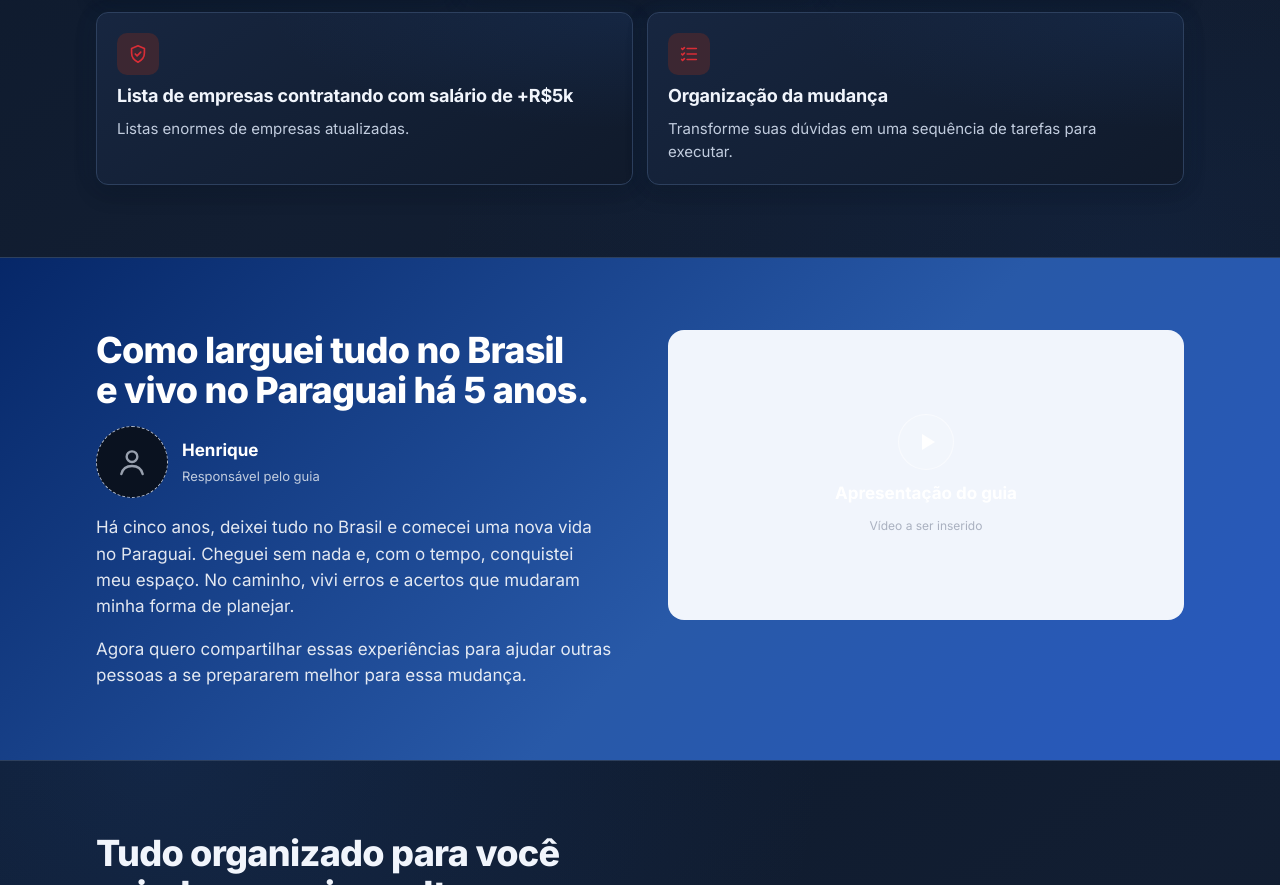
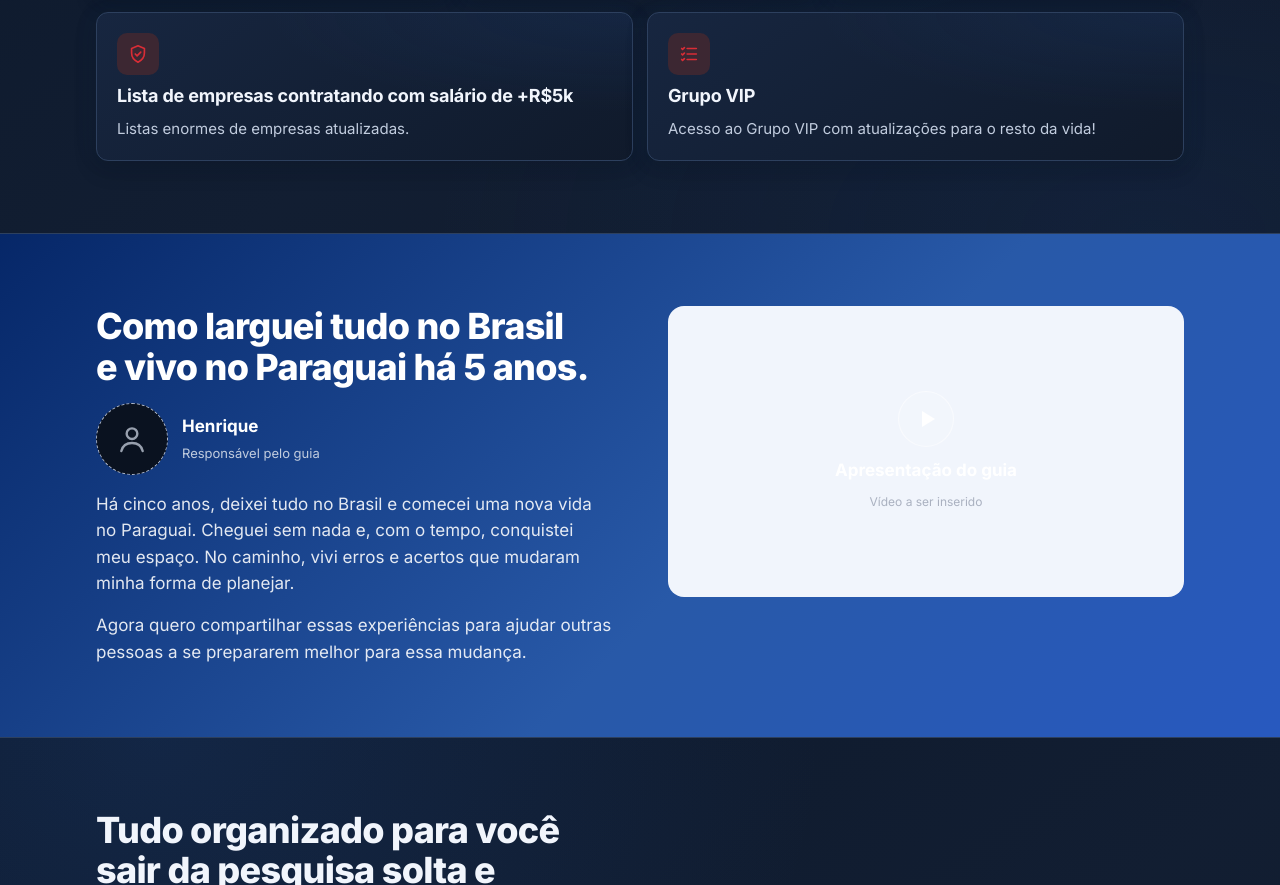
Before and after one commit to eduardoftn1/DSL, a React (Vite) app: page / in a window 1280 px wide. Shown: the part 1315-2200 px from the top of the page. Built offline with nearby package versions, Linux system fonts and the light colour scheme.

Commit message:
troque: Organização da mudança
Gerado pelo Zenly.

```diff
--- a/src/sections/Info.jsx
+++ b/src/sections/Info.jsx
@@ -8,7 +8,7 @@ const PROBLEMS = [
   { icon: "wallet", title: "Planejamento financeiro", text: "Organize os gastos iniciais e as despesas mensais que devem entrar na sua conta." },
   { icon: "pin", title: "Escolha da cidade", text: "Compare fatores como moradia, infraestrutura, serviços e estilo de vida." },
   { icon: "shield", title: "Lista de empresas contratando com salário de +R$5k", text: "Listas enormes de empresas atualizadas." },
-  { icon: "list", title: "Organização da mudança", text: "Transforme suas dúvidas em uma sequência de tarefas para executar." },
+  { icon: "list", title: "Grupo VIP", text: "Acesso ao Grupo VIP com atualizações para o resto da vida!" },
 ];
 
 export function Identification() {
```
